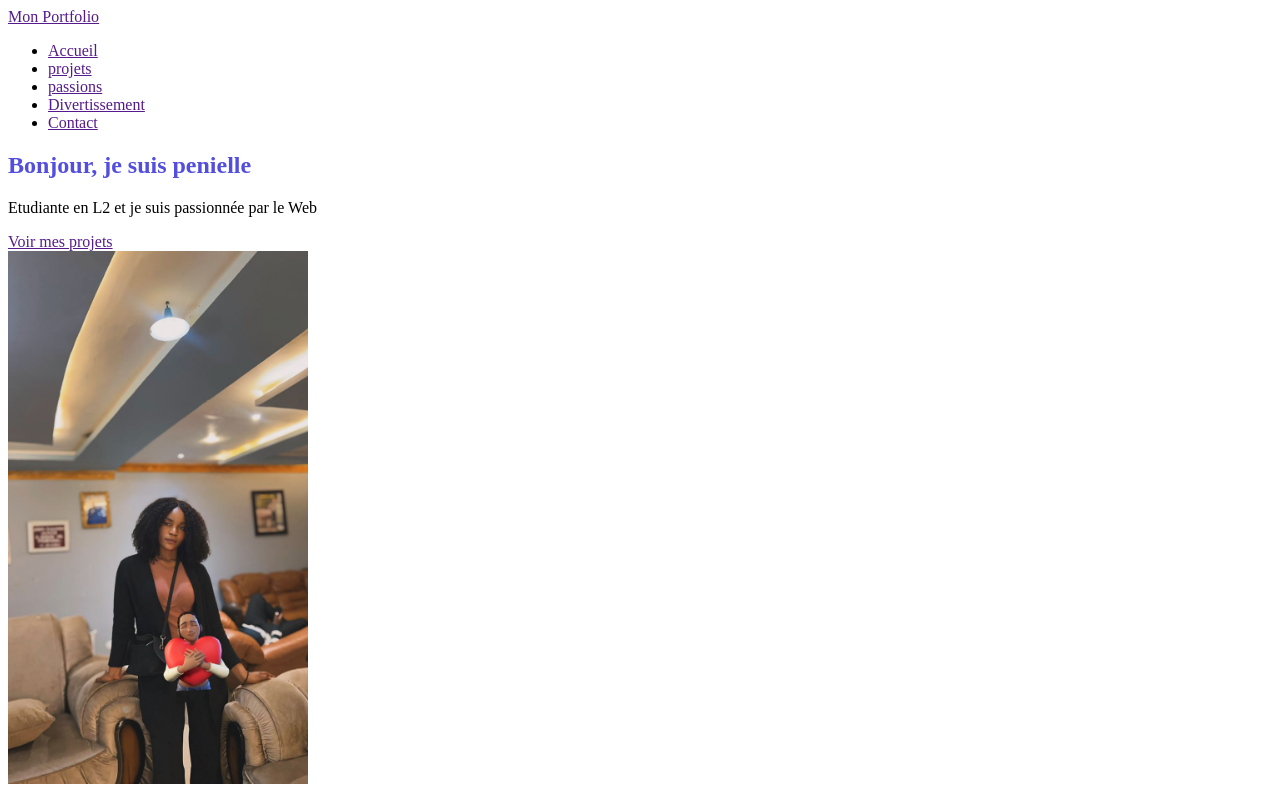
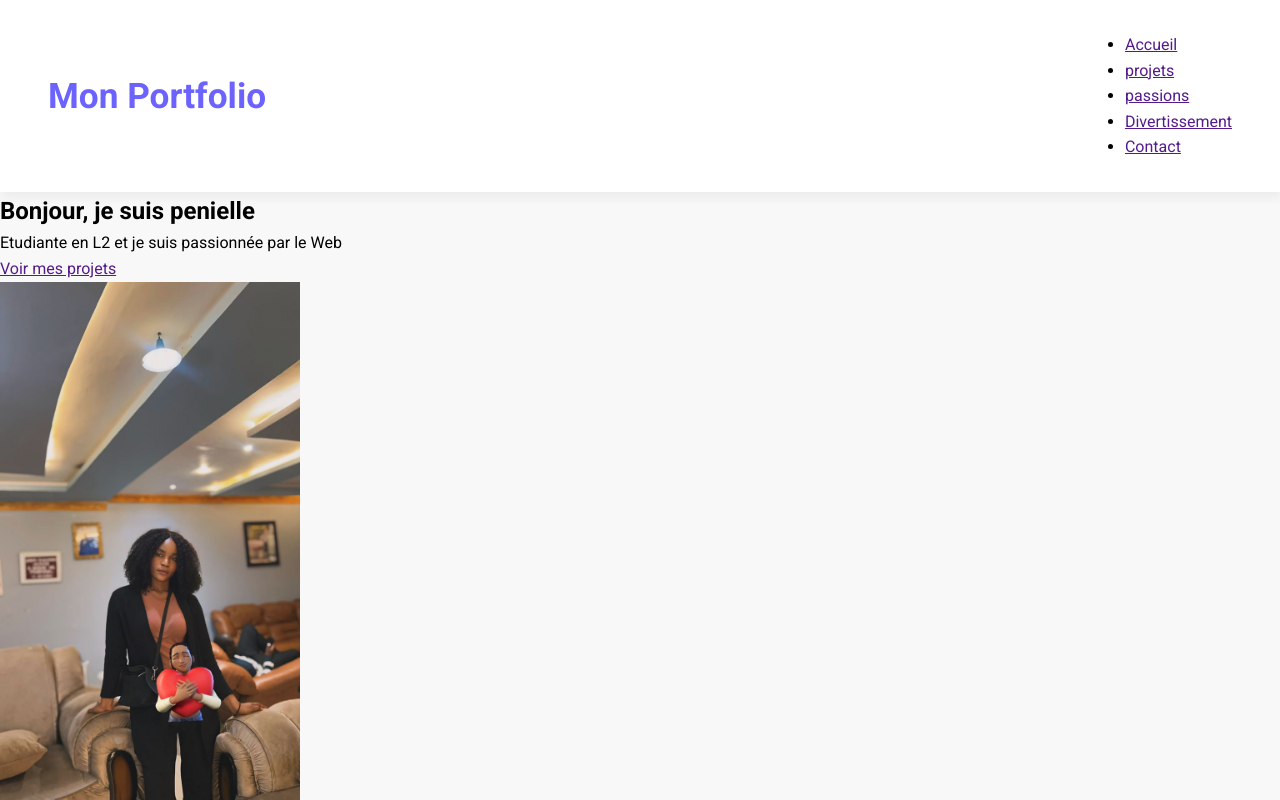
Before and after one commit to peniellemakombo/Mon-portfolio-2026, a plain HTML site: page index.html in a window 1280 px wide. Shown: the top 800 px of the page. Drawn offline with Linux system fonts and the light colour scheme.

Commit message:
stylisation du header

```diff
--- a/CSS/style.css
+++ b/CSS/style.css
@@ -8,6 +8,34 @@
     --gris-clair: #EEE;
 }
 
-h1 {
-    color: var(--violet-fonce);
+*{
+    margin: 0;
+    padding: 0;
+    box-sizing: border-box;
 }
+
+body{
+    background-color: var(--gris-tres-clair);
+    font-family: Roboto, sans-serif;
+    line-height: 1.6;
+}
+
+header{
+    background-color: white;
+    box-shadow: 2px 6px 10px rgba(0, 0, 0, 0.05);
+    position: sticky;
+    top: 0;
+    z-index: 100;
+    display: flex;
+    justify-content: space-between;
+    align-items: center;
+    padding: 2rem 3rem;
+}
+
+header div a {
+    text-decoration: none;
+    font-size: 2.2rem;
+    font-weight: bold;
+    color: var(--vilet-doux);
+
+}
--- a/index.html
+++ b/index.html
@@ -5,7 +5,10 @@
     <meta name="viewport" content="width=device-width, initial-scale=1.0">
     <title>Mon Portfolio</title>
     <link rel="stylesheet" href="CSS/style.css">
- </head>
+
+ </head><link rel="preconnect" href="https://fonts.googleapis.com">
+<link rel="preconnect" href="https://fonts.gstatic.com" crossorigin>
+<link href="https://fonts.googleapis.com/css2?family=Roboto:ital,wght@0,100..900;1,100..900&display=swap" rel="stylesheet">
  <body>
   <header>
     <div>
```
